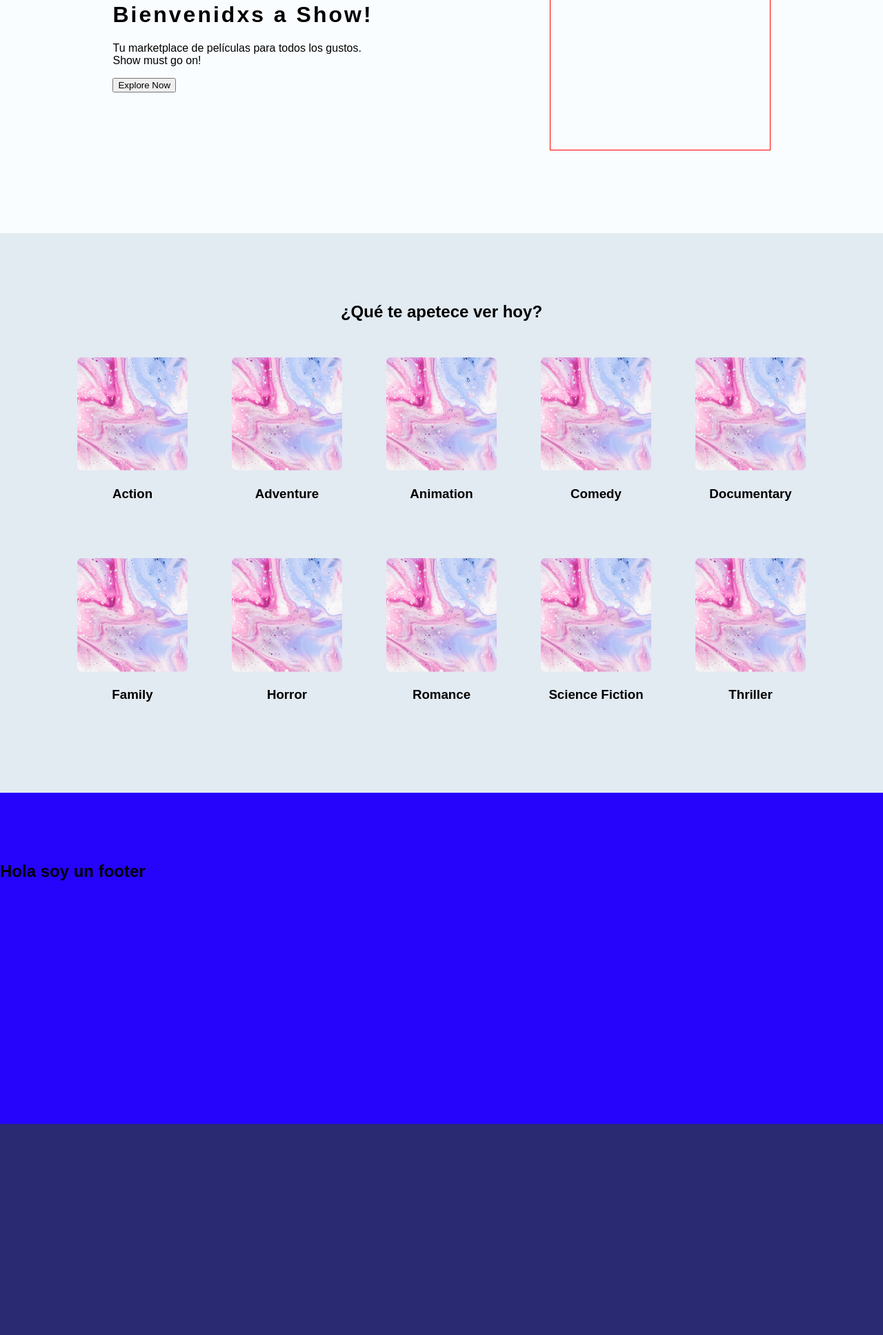
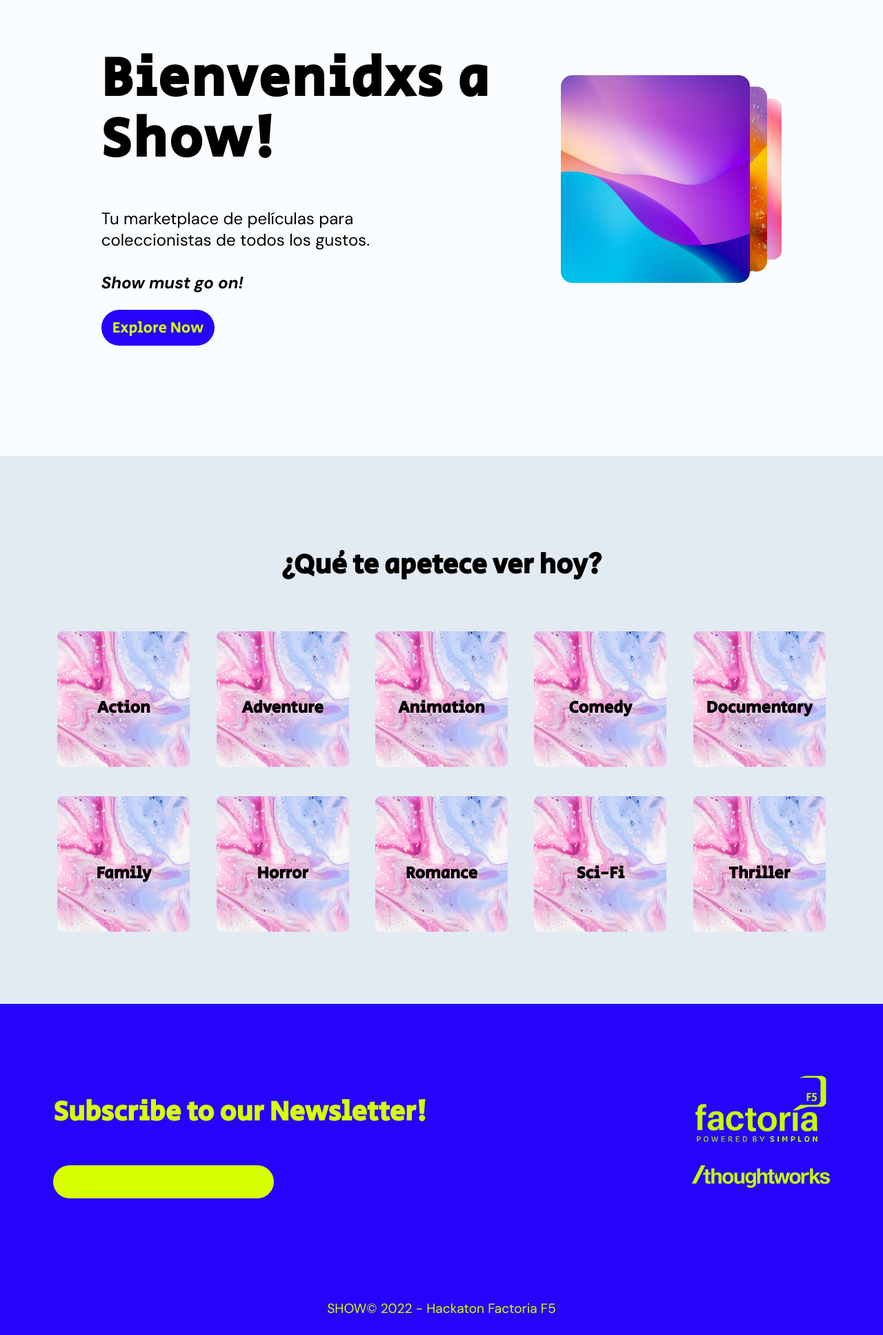
Before and after one commit to lauraparra00/movieApp, a website: page public/main.html in a window 1280 px wide. Shown: the part 142-2077 px from the top of the page at 69% size. Before the commit the page ends 1771 px from the top, so only its background shows below. Drawn offline with Linux system fonts and the light colour scheme.

Commit message:
Main HTML - CSS changes

```diff
--- /dev/null
+++ b/public/css/fonts.css
@@ -0,0 +1,7 @@
+h1 {
+    font-family: 'Secular One', sans-serif;
+}
+
+p {
+
+}
--- a/public/css/main.css
+++ b/public/css/main.css
@@ -1,48 +1,150 @@
 #section {
     width:100%;
+}
+
+/* ------------ Fuentes ----------*/
+h1, h2, h3 {
+    font-family: 'Secular One', sans-serif;
+    line-height : 5.5rem;
+}
+
+h1 {
+    font-size: 5rem;
+}
+
+h2 {
+    font-size: 2.5rem;
+}
+
+h3 {
+    font-size: 1.5rem;
+}
+
+p {
+    font-family: 'DM Sans', sans-serif;
+    font-size: 1.5rem;
+}
+
+#span-show {
+    font-weight: 600;
+    font-style: italic;
 }
 /*-------------Intro Web--------------------*/
 
 #intro {
     background-color: #fafdff;
-    height: 30rem;
     display: flex;
     flex-direction: row;
     justify-content: center;
     align-items: center;
-    gap: 20%;
-    padding-bottom: 5rem;
+    gap: 8%;
+    padding-bottom: 10rem;
+    padding-top: 10rem;
 }
 
-#sec2 {
-    border: 1px solid red;
-    height: 20rem;
-    width: 20rem;
+#btn-explore {
+    background-color:#2603FB;
+    padding-top: 0.6rem;
+    padding-bottom: 0.6rem;
+    padding-left: 1rem;
+    padding-right: 1rem;
+    border-radius: 50px;
+    font-family: 'Secular One', sans-serif;
+    font-size: 1.4rem;
+    color: #D7FF00;
+    border: 0;
+}
+
+#btn-explore:hover {
+    background-color:#D7FF00;
+    padding-top: 0.6rem;
+    padding-bottom: 0.6rem;
+    padding-left: 1rem;
+    padding-right: 1rem;
+    border-radius: 50px;
+    font-family: 'Secular One', sans-serif;
+    font-size: 1.4rem;
+    color: #2603FB;
+    border: 0;
 }
 
 /*----------Sección Géneros--------------------*/
 #generos {
-    padding-top: 5rem;
-    padding-bottom: 5rem;
     background-color: #E2EAF2;
     display: flex;
     flex-direction: column;
     justify-content: center;
     align-items: center;
-    gap: 2%;
+    gap: 1%;
+    padding-top: 5rem;
+    padding-bottom: 5rem;
 }
 
 #gen-interior {
     display: flex;
 }
+
 .genero {
-    width: 10rem;
+    width: 12rem;
     text-align: center;
-    margin: 2rem;
+    margin: 1.2rem;
+    position: relative;
 }
+
+.genero>h3 {
+    position: absolute;
+    top: 50%;
+    left: 50%;
+    transform: translate(-50%, -65%);
+}
+
+.genero>h3:hover {
+    color:#d7ff00;
+    font-style: italic;
+    text-decoration: underline;
+    text-underline-offset: 1rem;
+}
+
 /*----------Footer--------------------*/
 #footer {
     background-color: #2603FB;
     height: 30rem;
     padding-top: 5rem;
+    color: #D7FF00;
+
 }
+
+#footer>p {
+    text-align: center;
+    font-family: 'DM Sans', sans-serif;
+    font-weight: 200;
+    font-size: 1.2rem;
+    text-align: center;
+    padding-top: 8rem;
+}
+
+#finfo {
+    display: flex;
+    flex-direction: row;
+    justify-content: center;
+    gap:30%;
+}
+
+#footer-logos {
+    display: flex;
+    flex-direction: column;
+    gap:5%;
+}
+
+#footerf {
+    color: #D7FF00;
+    padding: -1rem;
+}
+
+#fmail {
+    width: 20rem;
+    height: 3rem;
+    background-color: #D7FF00;
+    border-radius: 50px;
+    border: 0;
+}
--- a/public/main.html
+++ b/public/main.html
@@ -7,16 +7,19 @@
     <title>Document</title>
     <link href="./css/main.css" rel="stylesheet" type="text/css">
     <link href="./css/stylesheet.css" rel="stylesheet" type="text/css">
+    <link rel="preconnect" href="https://fonts.googleapis.com">
+    <link rel="preconnect" href="https://fonts.gstatic.com" crossorigin>
+    <link href="https://fonts.googleapis.com/css2?family=DM+Sans:ital,wght@0,400;0,500;0,700;1,400;1,500;1,700&family=Secular+One&display=swap" rel="stylesheet">
 </head>
 
 <body>
     <!-------------------Intro Web-------------------->
 <main class="section" id="intro">
-    <div id="sec1"><h1>Bienvenidxs a Show!</h1>
-    <p>Tu marketplace de películas para todos los gustos.<br/>
-    Show must go on!</p>
-<button>Explore Now</button></div>
-    <div id="sec2">Imagen carrusel</div>
+    <div id="sec1"><h1>Bienvenidxs a<br/> Show!</h1>
+    <p>Tu marketplace de películas para <br/>coleccionistas de todos los gustos.<br/><br/>
+    <span id="span-show">Show must go on!</span></p>
+<button id="btn-explore">Explore Now</button></div>
+<img src="/public/src/media/placeholder-main.png" width="25%" alt="">
 </main>
 <!-------------------Sección Géneros-------------------->
 <section class="section" id="generos">
@@ -24,7 +27,7 @@
         <div id="gen-interior">
         <div class="genero">
             <img src="/public/src/media/placeholder.png" width="100%" alt="">
-            <h3>Action</h3>
+            <h3 id="gen-text">Action</h3>
         </div>
         <div class="genero">
             <img src="/public/src/media/placeholder.png" width="100%" alt="">
@@ -59,7 +62,7 @@
         </div>
         <div class="genero">
             <img src="/public/src/media/placeholder.png" width="100%" alt="">
-            <h3>Science Fiction</h3>
+            <h3>Sci-Fi</h3>
         </div>
         <div class="genero">
             <img src="/public/src/media/placeholder.png" width="100%" alt="">
@@ -70,7 +73,17 @@
 
 <!-------------------Footer-------------------->
 <footer class="section" id="footer">
-    <h2>Hola soy un footer</h2>
+    <div id="finfo">
+        <form id="footerf">
+        <h2>Subscribe to our Newsletter!</h2>
+        <input type="text" id="fmail" name="fmail"><br>
+      </form>
+    <div id="footer-logos">
+      <img src="./src/media/factoria-logo.png"  alt="">
+      <img src="./src/media/thoughtworks-logo.png"  alt="">
+    </div>
+</div>
+    <p>SHOW© 2022 - Hackaton Factoria F5</p>
 </footer>
 </body>
 </html>
```
Also changed, not shown: public/src/media/factoria-logo.png (added), public/src/media/placeholder-main.png (added), public/src/media/thoughtworks-logo.png (added).
